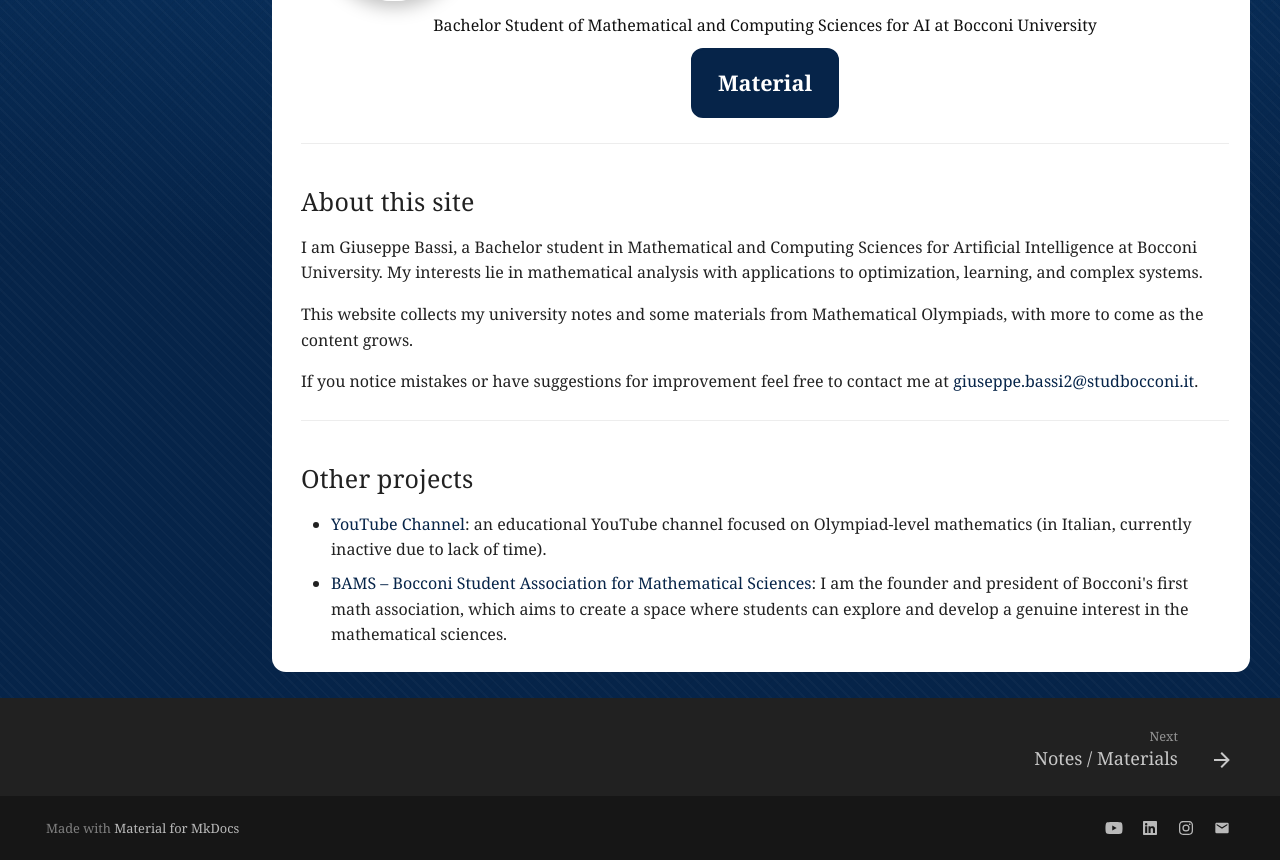
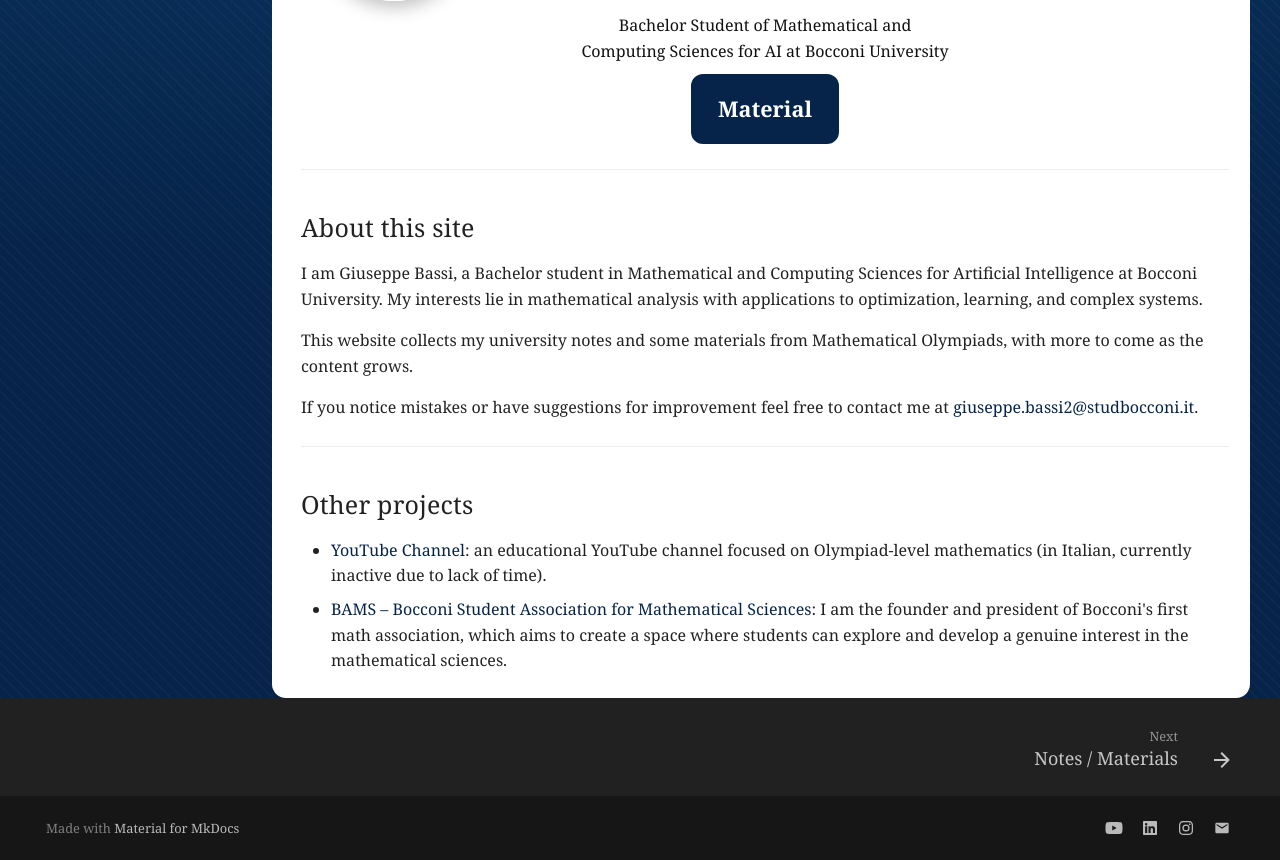
Before and after one commit to GiuseppeBassi/GiuseppeBassi.github.io, an MkDocs documentation site: the page built from docs/index.md, in a window 1280 px wide and 1398 px high. Shown: the part 538-1398 px from the top of the window. Built offline with MkDocs 1.6.1 and Material for MkDocs 9.7.7, drawn with Linux system fonts in a browser that asks for light colours.

Commit message:
Update overrides.css

```diff
--- a/docs/overrides.css
+++ b/docs/overrides.css
@@ -17,6 +17,7 @@
 
   /* Hero sizing */
   --avatar-size: 150px;  /* leggermente più grande */
+  --overlay-drop: 38px;
 }
 
 body, .md-typeset { font-family: var(--md-text-font); }
@@ -197,11 +198,16 @@
 
 /* ---------------------- Sottotitolo subito sotto il lago ---------------------- */
 .headline-subtitle{
-  margin: 0.6rem 0 0.2rem 0;
+  margin: calc(0.6rem + var(--overlay-drop)) 0 0.2rem 0;
   text-align: center;
   font-size: 16px;
   color: #111;
   font-family: Georgia, "Times New Roman", serif;
+  max-width: 72ch;         /* forza il wrapping gradevole */
+  margin-left: auto;
+  margin-right: auto;
+  padding: 0 12px;         /* un filo di respiro ai lati */
+  text-wrap: balance;      /* wrap più “bello” se supportato */
 }
 
 /* ---------------------- NOTES: download link style (sezione notes) ---------------------- */
```
